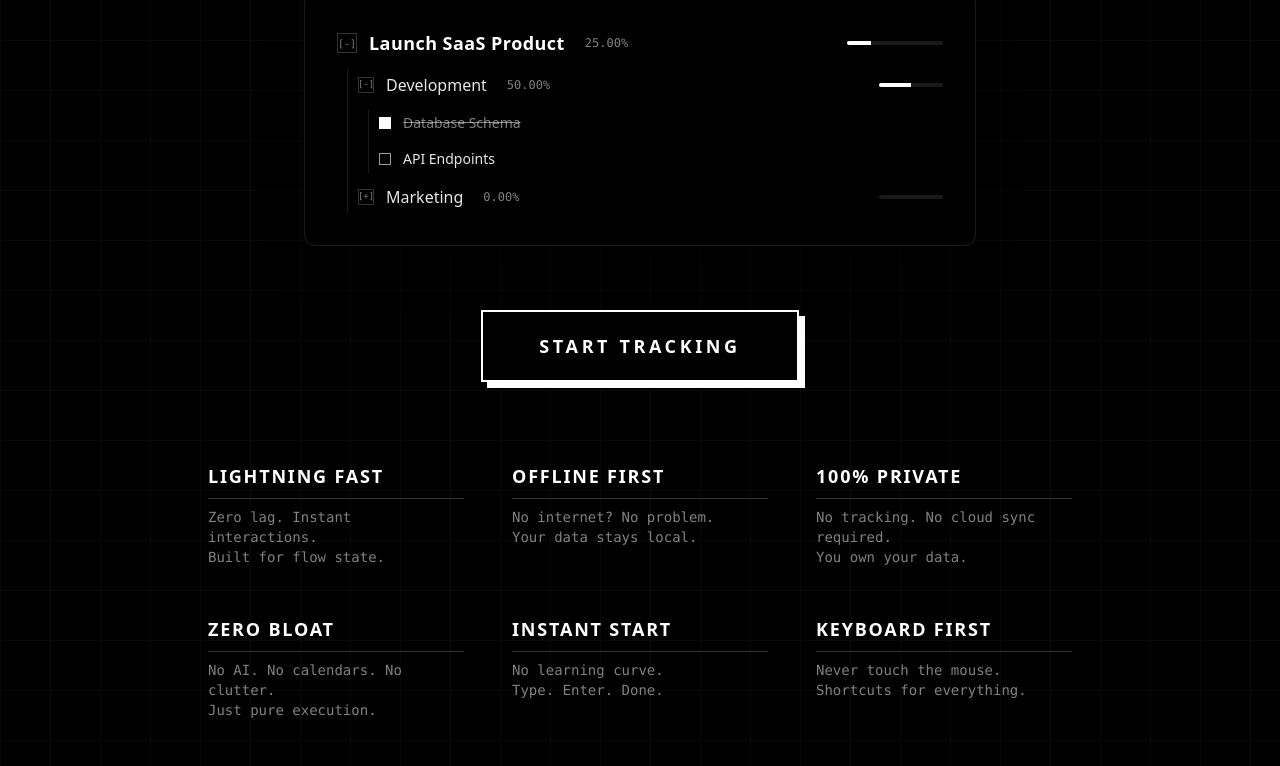
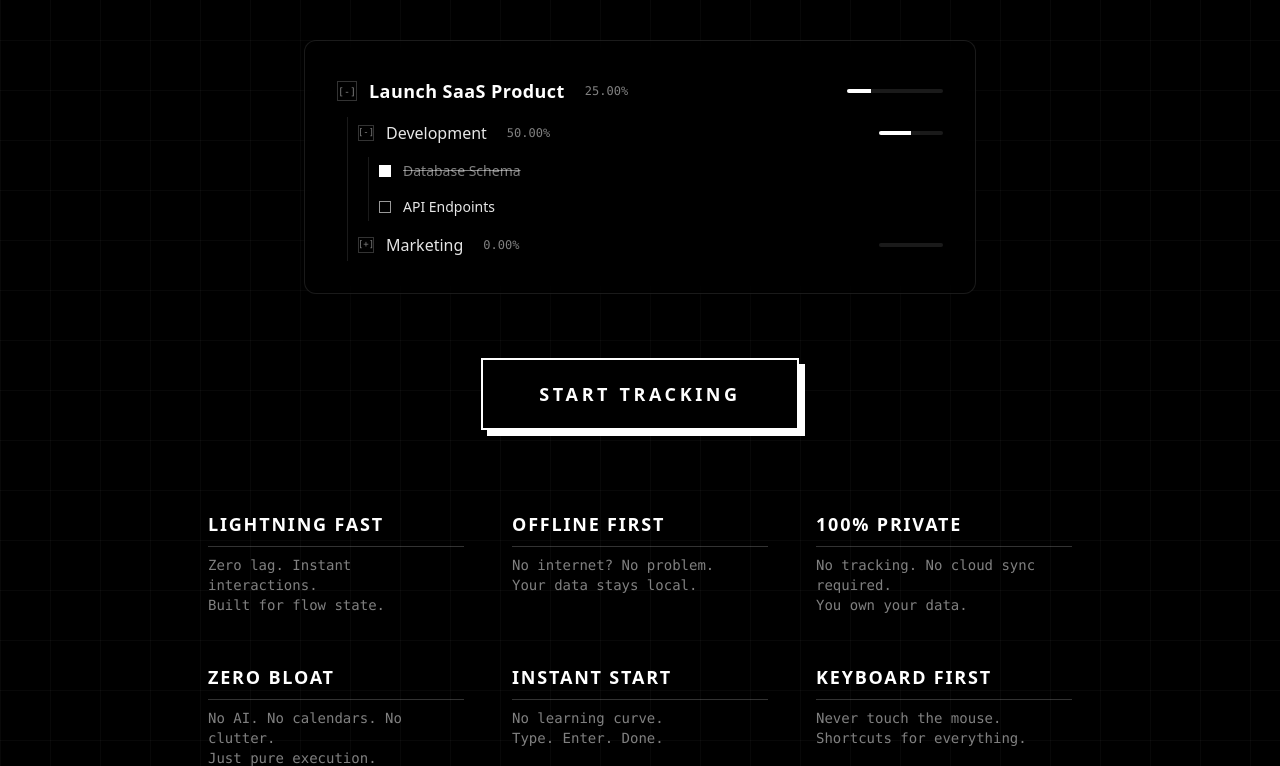
Before and after one commit to kpcodes30/Done, a website: page index.html in a window 1280 px wide. Shown: the part 260-1026 px from the top of the page. Drawn offline with nearby package versions, Linux system fonts and the light colour scheme; files that its build step writes are made by us from their sources.

Commit message:
Increase top margin for main content section

```diff
--- a/index.html
+++ b/index.html
@@ -41,7 +41,7 @@
              style="background-image: linear-gradient(rgba(255, 255, 255, 0.03) 1px, transparent 1px), linear-gradient(90deg, rgba(255, 255, 255, 0.03) 1px, transparent 1px); background-size: 50px 50px;">
         </div>
 
-        <div class="z-10 flex flex-col items-center text-center w-full max-w-4xl mt-10 md:mt-20">
+        <div class="z-10 flex flex-col items-center text-center w-full max-w-4xl mt-24 md:mt-32">
             <h1 class="text-5xl md:text-7xl font-bold tracking-tighter mb-6 text-white">
                 Absolute Focus. <br class="md:hidden" /> <span class="text-white/50">Zero Bloat.</span>
             </h1>
```
